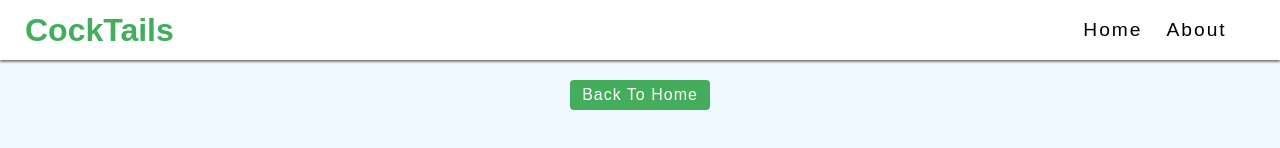
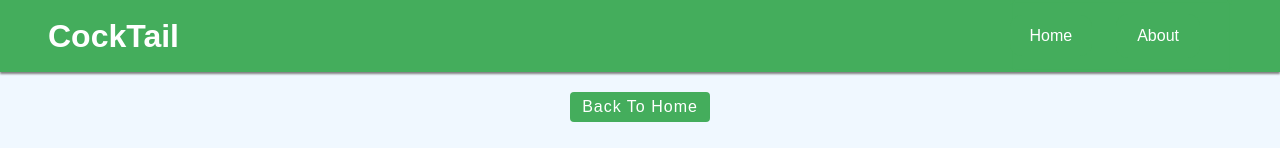
Before and after one commit to hamzaghaffar029/Cocktail-Project, a React (Vite) app: page /item-details/1 in a window 1280 px wide. Shown: the top 148 px of the page. Built offline with nearby package versions, Linux system fonts and the light colour scheme; no server answers; a web font is replaced by a local one.

Commit message:
NavBar Component

```diff
--- a/package.json
+++ b/package.json
@@ -12,6 +12,7 @@
   "dependencies": {
     "react": "^18.2.0",
     "react-dom": "^18.2.0",
+    "react-icons": "^4.10.1",
     "react-loading": "^2.0.3",
     "react-router-dom": "^6.15.0"
   },
--- a/src/App.jsx
+++ b/src/App.jsx
@@ -4,11 +4,12 @@ import Home from './Components/Home';
 import About from './Components/About';
 import Details from './Components/Details';
 import { BrowserRouter as Router, Routes, Route } from 'react-router-dom';
+import Navbar2 from './Components/Navbar2';
 
 function App() {
   return (
     <Router>
-      <Navbar />
+      <Navbar2 />
       <Routes>
         <Route path="/" element={<Home />} />
         <Route path="/about" element={<About />} />
--- a/src/Components/Details.jsx
+++ b/src/Components/Details.jsx
@@ -68,7 +68,7 @@ const Details = () => {
   return (
     <section>
       <div className="details-container">
-        <div className="header">
+        <div className="header-detail">
           <Link to="/" className="btn">
             Back to home
           </Link>
--- /dev/null
+++ b/src/Components/Navbar2.jsx
@@ -0,0 +1,68 @@
+import React, { useEffect, useState } from 'react';
+import { BiMenuAltRight } from 'react-icons/bi';
+import { AiOutlineClose } from 'react-icons/ai';
+import { Link, useNavigate, NavLink } from 'react-router-dom';
+import '../Css/Navbar2.scss';
+
+function Navbar2() {
+  const navigate = useNavigate();
+  const [menuOpen, setMenuOpen] = useState(false);
+  const [size, setSize] = useState({
+    width: 0,
+    height: 0,
+  });
+  useEffect(() => {
+    const handleResize = () => {
+      setSize({
+        width: window.innerWidth,
+        height: window.innerHeight,
+      });
+    };
+    window.addEventListener('resize', handleResize);
+
+    return () => window.removeEventListener('resize', handleResize);
+  }, []);
+
+  useEffect(() => {
+    if (size.width > 768 && menuOpen) {
+      setMenuOpen(false);
+    }
+  }, [size.width, menuOpen]);
+
+  const menuToggleHandler = () => {
+    setMenuOpen((p) => !p);
+  };
+
+  return (
+    <header className="header">
+      <div className="header__content">
+        <Link to="/" className="header__content__logo">
+          CockTail
+        </Link>
+        <nav
+          className={`${'header__content__nav'}
+          ${menuOpen && size.width < 768 ? `${'isMenu'}` : ''}
+          }`}
+        >
+          <ul>
+            <li>
+              <NavLink to="/">Home</NavLink>
+            </li>
+            <NavLink to="/about" className="btn ">
+              About
+            </NavLink>
+          </ul>
+        </nav>
+        <div className="header__content__toggle">
+          {!menuOpen ? (
+            <BiMenuAltRight onClick={menuToggleHandler} />
+          ) : (
+            <AiOutlineClose onClick={menuToggleHandler} />
+          )}
+        </div>
+      </div>
+    </header>
+  );
+}
+
+export default Navbar2;
--- a/src/Css/Details.scss
+++ b/src/Css/Details.scss
@@ -4,7 +4,7 @@
   flex-direction: column;
   align-items: center;
   letter-spacing: 1px;
-  .header {
+  .header-detail {
     text-align: center;
     margin-top: 20px;
     h1 {
--- a/src/Css/Navbar.scss
+++ b/src/Css/Navbar.scss
@@ -1,7 +1,7 @@
 @import url('https://fonts.googleapis.com/css2?family=Open+Sans&family=REM:wght@200&display=swap');
-.active {
-  color: var(--Primary-color) !important;
-}
+// .active {
+//   color: var(--Primary-color) !important;
+// }
 .nav-bar {
   // border: 2px solid red;
   height: 60px;
--- /dev/null
+++ b/src/Css/Navbar2.scss
@@ -0,0 +1,159 @@
+@import url('https://fonts.googleapis.com/css2?family=Open+Sans&family=REM:wght@200&display=swap');
+
+@mixin breakpoint($point) {
+  @if $point == md {
+    // 768px
+    @media (min-width: 48em) {
+      @content;
+    }
+  }
+}
+
+.header {
+  font-family: 'Open Sans', sans-serif;
+  font-family: 'REM', sans-serif;
+  background-color: var(--Primary-color);
+  box-shadow: 0px 2px 2px gray;
+  width: 100%;
+  height: 72px;
+  padding: 0 1.5rem;
+  @include breakpoint(md) {
+    padding: 0 3rem;
+  }
+  transition: 0.3s ease all;
+
+  &__content {
+    overflow: hidden;
+    color: #fff;
+    margin: 0 auto;
+    max-width: 1920px;
+    height: 100%;
+    display: flex;
+    align-items: center;
+    justify-content: space-between;
+    position: relative;
+    z-index: 100;
+
+    &__logo {
+      font-size: 2rem;
+      font-weight: bold;
+      text-decoration: none;
+      color: #fff;
+    }
+
+    &__nav {
+      top: 0;
+      right: 100%;
+      bottom: 0;
+      width: 100%;
+      height: 100vh;
+      position: fixed;
+      display: flex;
+      flex-direction: column;
+      justify-content: center;
+      align-items: center;
+      text-align: center;
+      //   background: rgba(rgb(32, 32, 32), 0.9);
+      backdrop-filter: blur(2px);
+      transform: translate(0);
+      transition: 0.3s ease transform;
+
+      @include breakpoint(md) {
+        transform: none;
+        flex-direction: row;
+        background: transparent;
+        width: auto;
+        height: 100%;
+        position: static;
+      }
+      ul {
+        list-style: none;
+        padding: 0;
+        display: flex;
+        flex-direction: column;
+        margin-bottom: 32px;
+        @include breakpoint(md) {
+          flex-direction: row;
+          align-items: center;
+          margin-bottom: 0;
+          margin-right: calc(0.5rem + #{16px});
+        }
+        li {
+          &:not(:last-child) {
+            margin-bottom: 32px;
+            @include breakpoint(md) {
+              margin-bottom: 0;
+              margin-right: 16px;
+            }
+          }
+          a {
+            text-decoration: none;
+            color: inherit;
+            padding: 0.75rem 1.25rem;
+            border-radius: 12px;
+            transition: 0.3s ease all;
+            background-color: var(--Primary-color);
+
+            &:hover {
+              background: rgba(#fff, 0.1);
+            }
+            &:active {
+              border-radius: calc(#{12px} + 6px);
+              background: linear-gradient(rgba(#fff, 0.1), rgba(#fff, 0.2));
+            }
+          }
+        }
+      }
+      .btn {
+        color: white;
+        cursor: pointer;
+        outline: none;
+        padding: 0.75rem 1.25rem;
+        border-radius: 12px;
+        font-size: 1rem;
+        font-family: inherit;
+        // background: rgb(162, 162, 246);
+        // color: rgb(32, 32, 32);
+        background-color: var(--Primary-color);
+        color: white;
+        text-decoration: none;
+        border: 1px solid transparent;
+        transition: 0.3s ease all;
+        margin: 0.5em 0.5em;
+
+        &:hover {
+          background: rgba(#fff, 0.1);
+        }
+      }
+
+      &.isMenu {
+        transform: translate(100%);
+      }
+    }
+
+    &__toggle {
+      cursor: pointer;
+      display: flex;
+      align-items: center;
+      font-size: 2rem;
+      transition: 0.3s ease all;
+      position: relative;
+
+      &:hover {
+        // color: rgb(162, 162, 246);
+      }
+
+      @include breakpoint(md) {
+        display: none;
+      }
+    }
+  }
+}
+
+.header__content__nav .btn__login {
+  background-color: var(--Primary-color);
+}
+.active {
+  background: white !important;
+  color: var(--Primary-color) !important;
+}
```
Also changed, not shown: 1 other file (tests, documents, lock files or other folders).
